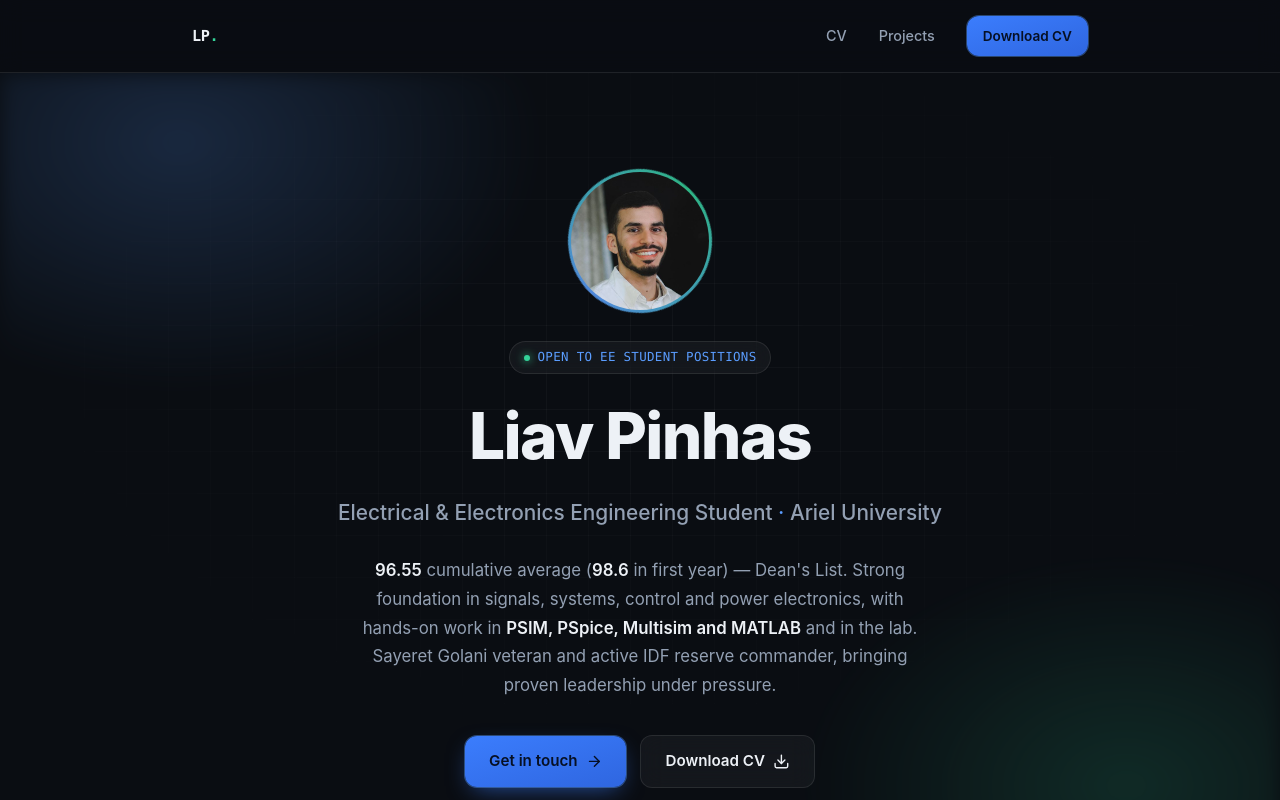
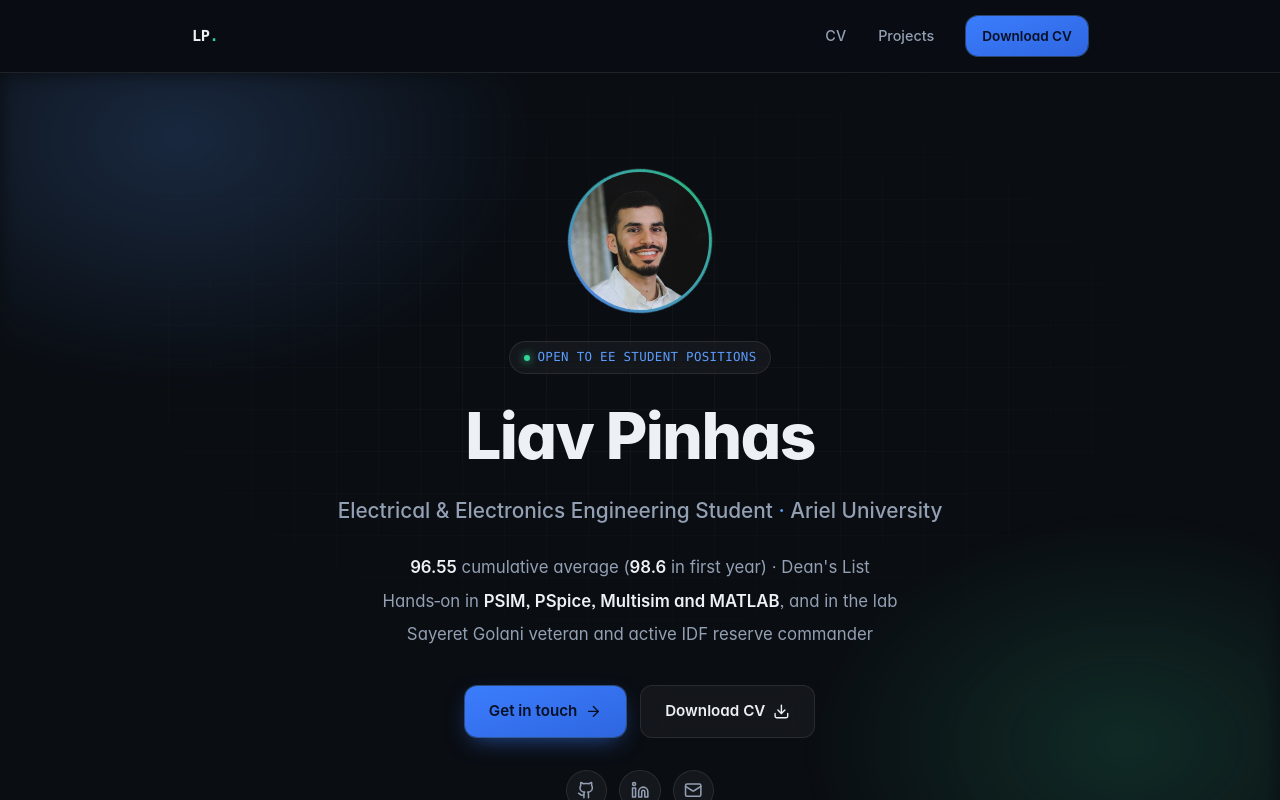
Before and after one commit to liav-pinhas/liav-portfolio, a React (Vite) app: page / in a window 1280 px wide. Shown: the top 800 px of the page. Built offline with nearby package versions, Linux system fonts and the light colour scheme.

Commit message:
Typography: balanced headings, three clean hero lines, no orphan words
Co-Authored-By: Claude Sonnet 5.5 <noreply@anthropic.com>
Claude-Session: https://claude.ai/code/session_01SGmc4rJ1Z4uNNNYo5DwG8B

```diff
--- a/src/Hero.jsx
+++ b/src/Hero.jsx
@@ -115,19 +115,25 @@ export default function Hero() {
           Liav Pinhas
         </h1>
 
-        <p className="text-balance text-[clamp(1.05rem,2.4vw,1.3rem)] font-medium text-[#93a0b3]">
+        <p className="max-w-2xl text-balance text-[clamp(1.05rem,2.4vw,1.3rem)] font-medium leading-snug text-[#93a0b3]">
           Electrical &amp; Electronics Engineering Student{" "}
-          <span className="text-[#5b9dff]">·</span> Ariel University
+          <span className="whitespace-nowrap">
+            <span className="text-[#5b9dff]">·</span> Ariel University
+          </span>
         </p>
 
-        <p className="max-w-xl text-[1.05rem] leading-[1.7] text-[#93a0b3]">
-          <strong className="font-semibold text-[#edf1f6]">96.55</strong> cumulative average (
-          <strong className="font-semibold text-[#edf1f6]">98.6</strong> in first year) — Dean&apos;s List.
-          Strong foundation in signals, systems, control and power electronics, with hands-on work in{" "}
-          <strong className="font-semibold text-[#edf1f6]">PSIM, PSpice, Multisim and MATLAB</strong> and in
-          the lab. Sayeret Golani veteran and active IDF reserve commander, bringing proven leadership under
-          pressure.
-        </p>
+        <div className="flex max-w-xl flex-col gap-1.5 text-[1.05rem] leading-[1.65] text-[#93a0b3]">
+          <p>
+            <strong className="font-semibold text-[#edf1f6]">96.55</strong> cumulative average (
+            <strong className="font-semibold text-[#edf1f6]">98.6</strong> in first year) · Dean&apos;s List
+          </p>
+          <p>
+            Hands&#8209;on in{" "}
+            <strong className="font-semibold text-[#edf1f6]">PSIM, PSpice, Multisim and MATLAB</strong>, and in
+            the lab
+          </p>
+          <p>Sayeret Golani veteran and active IDF reserve commander</p>
+        </div>
 
         <div className="mt-2 flex flex-wrap items-center justify-center gap-3.5">
           <a
--- a/src/index.css
+++ b/src/index.css
@@ -2,6 +2,16 @@
 
 body {
   font-family: 'Inter', -apple-system, BlinkMacSystemFont, 'Segoe UI', sans-serif;
+  font-feature-settings: 'cv11', 'ss03';
+  hyphens: none;
+}
+
+/* Typography: balanced headings, no orphan words at the end of paragraphs */
+h1, h2 {
+  text-wrap: balance;
+}
+p {
+  text-wrap: pretty;
 }
 
 @keyframes dash {
```
